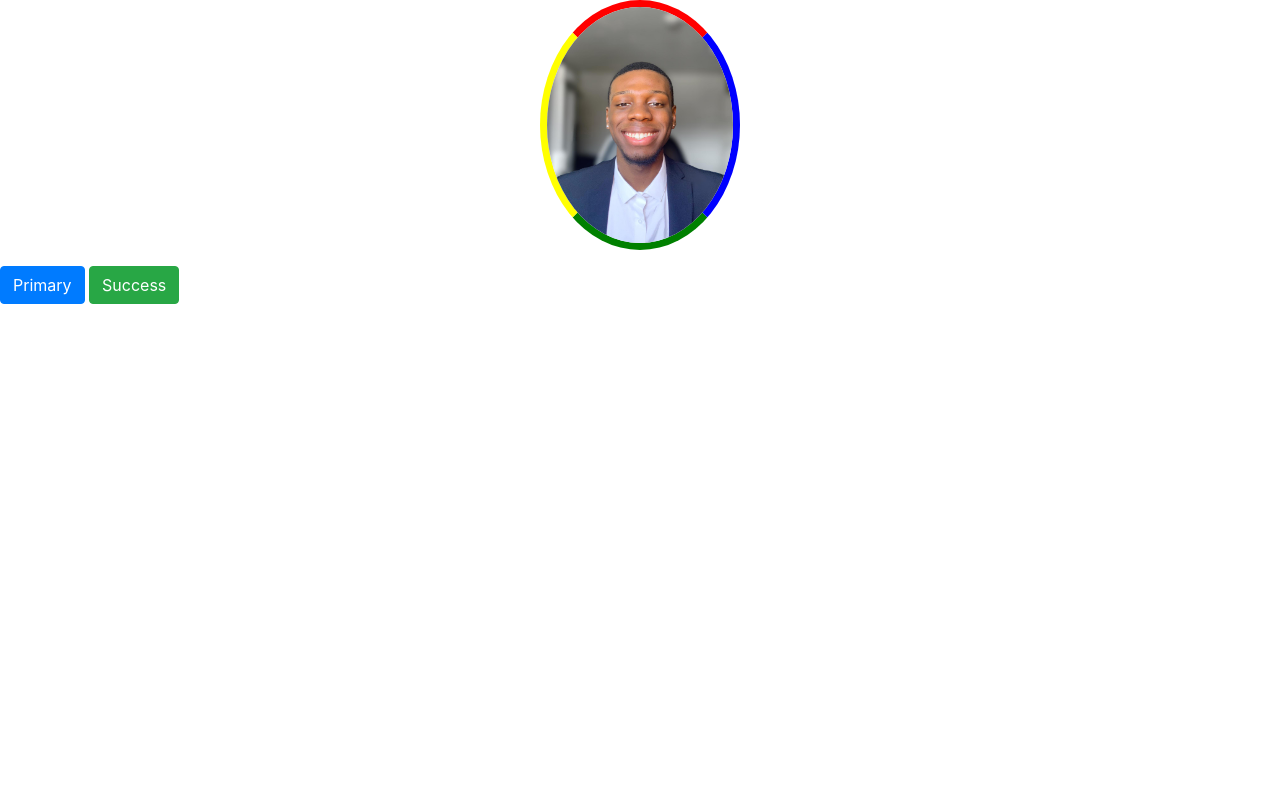
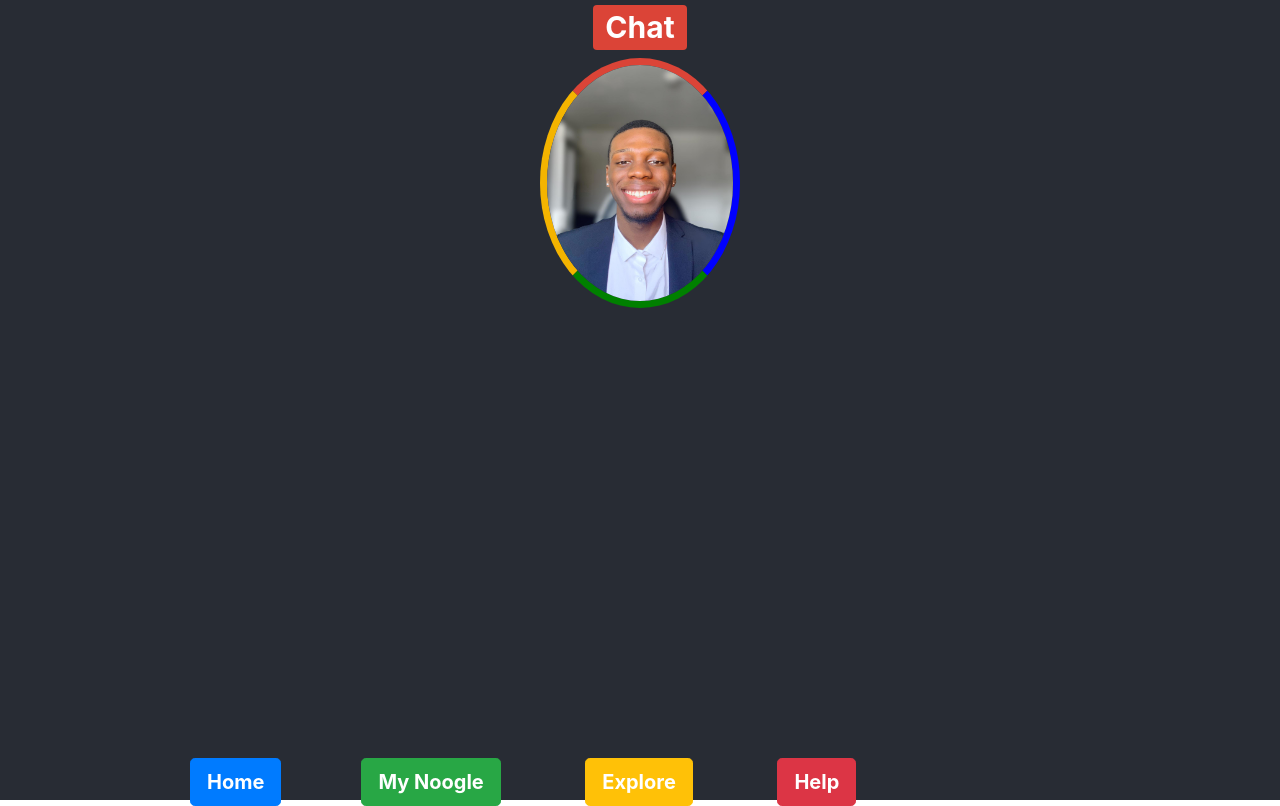
Before and after one commit to jinxianyap/noogler, a React (Create React App) app: page / in a window 1280 px wide. Built offline with nearby package versions, Linux system fonts and the light colour scheme.

Commit message:
Hover buttons
Placement of buttons and hover function implemented

```diff
--- a/src/App.css
+++ b/src/App.css
@@ -1,5 +1,10 @@
 .App {
   text-align: center;
+}
+
+.body {
+  background-color: #282c34;
+  height: 100vh;
 }
 
 .App-logo {
@@ -16,6 +21,17 @@
 
 }
 
+.buttonPlacement {
+  margin-top: 450px;
+  margin-right: 80px;
+  color: white;
+  font-weight: bold;
+}
+
+.buttonPlacement:hover {
+  color: black;
+}
+
 .paragraphDecoration{
   color: black;
 }
--- a/src/App.js
+++ b/src/App.js
@@ -1,34 +1,47 @@
 import jordansPic from './jordansPic.jpeg';
 import Image from 'react-bootstrap/Image';
 import Button from 'react-bootstrap/Button';
+import Badge from 'react-bootstrap/Badge';
 import 'bootstrap/dist/css/bootstrap.min.css';
 import './App.css';
 
 function App() {
   return (
-    <>
+    <div className = "body">
       <div className="App">
+        <h1>
+          <Badge variant="secondary"style = {{
+        colour:"white",
+        backgroundColor: "#DB4437",
+      }}>Chat</Badge>
+          </h1>
         <Image src={jordansPic} roundedCircle
           style = {{
             width: "200px",
             height: "250px",
             borderRadius: "50%",
-            borderTop: "7px solid red",
+            borderTop: "7px solid #DB4437",
             borderRight: "7px solid blue",
             borderBottom: "7px solid green",
-            borderLeft: "7px solid yellow",
+            borderLeft: "7px solid #F4B400",
           }}
-
         />
 
 
-        <p className = "paragraphDecoration"></p>
+
       </div>
-      <Button variant="primary">Primary</Button>{' '}
-      <Button variant="success">Success</Button>{' '}
+      <Button variant="primary" size = "lg" className = "buttonPlacement" style = {{ marginLeft: "190px"}}>Home</Button>
+      <Button variant="success" size = "lg" className = "buttonPlacement" >My Noogle</Button>{' '}
+      <Button variant="warning" size = "lg" className = "buttonPlacement">Explore</Button>{' '}
+      <Button variant="danger" size = "lg" className = "buttonPlacement">Help</Button>{' '}
 
 
-    </>
+
+
+
+
+
+    </div>
   );
 }
 
```
